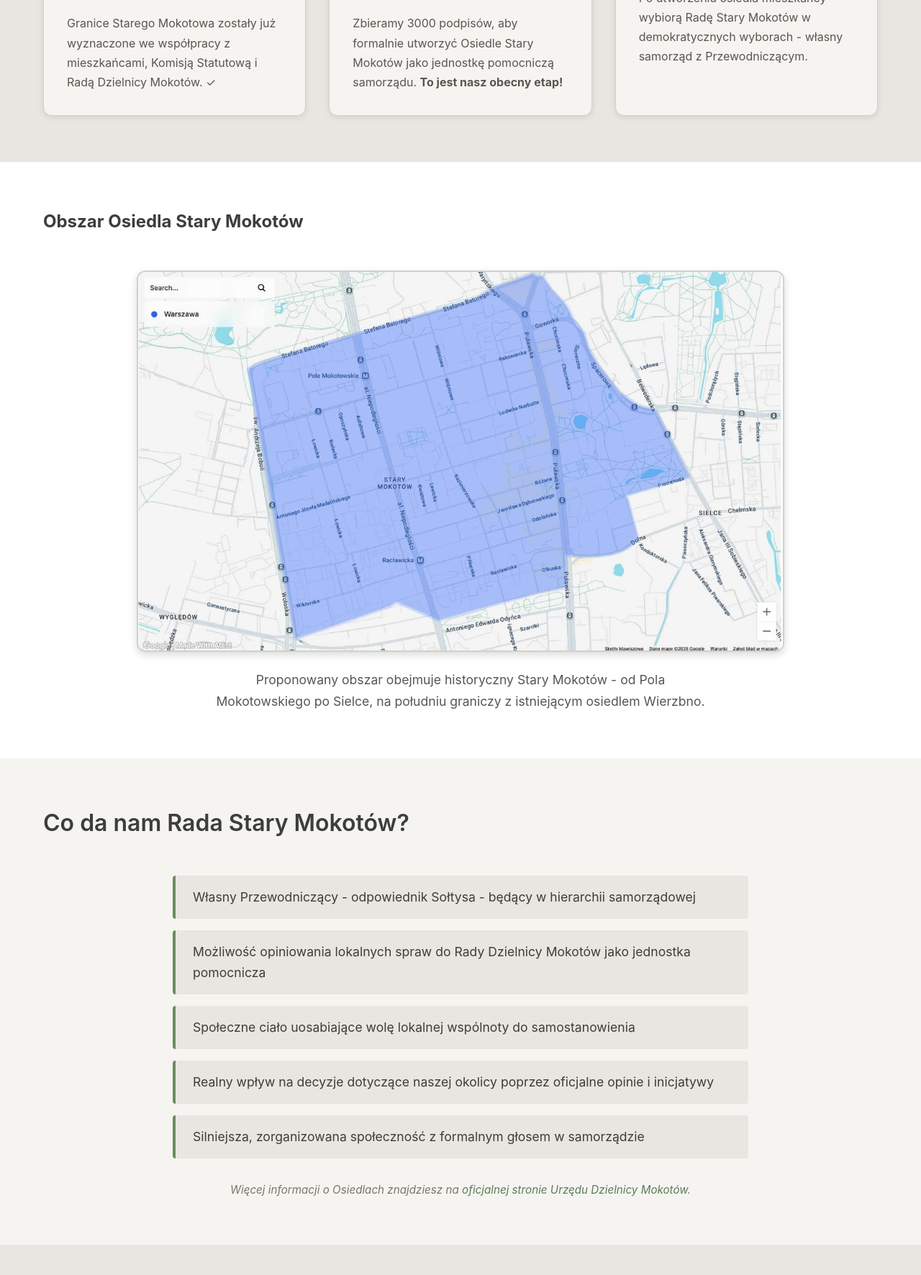
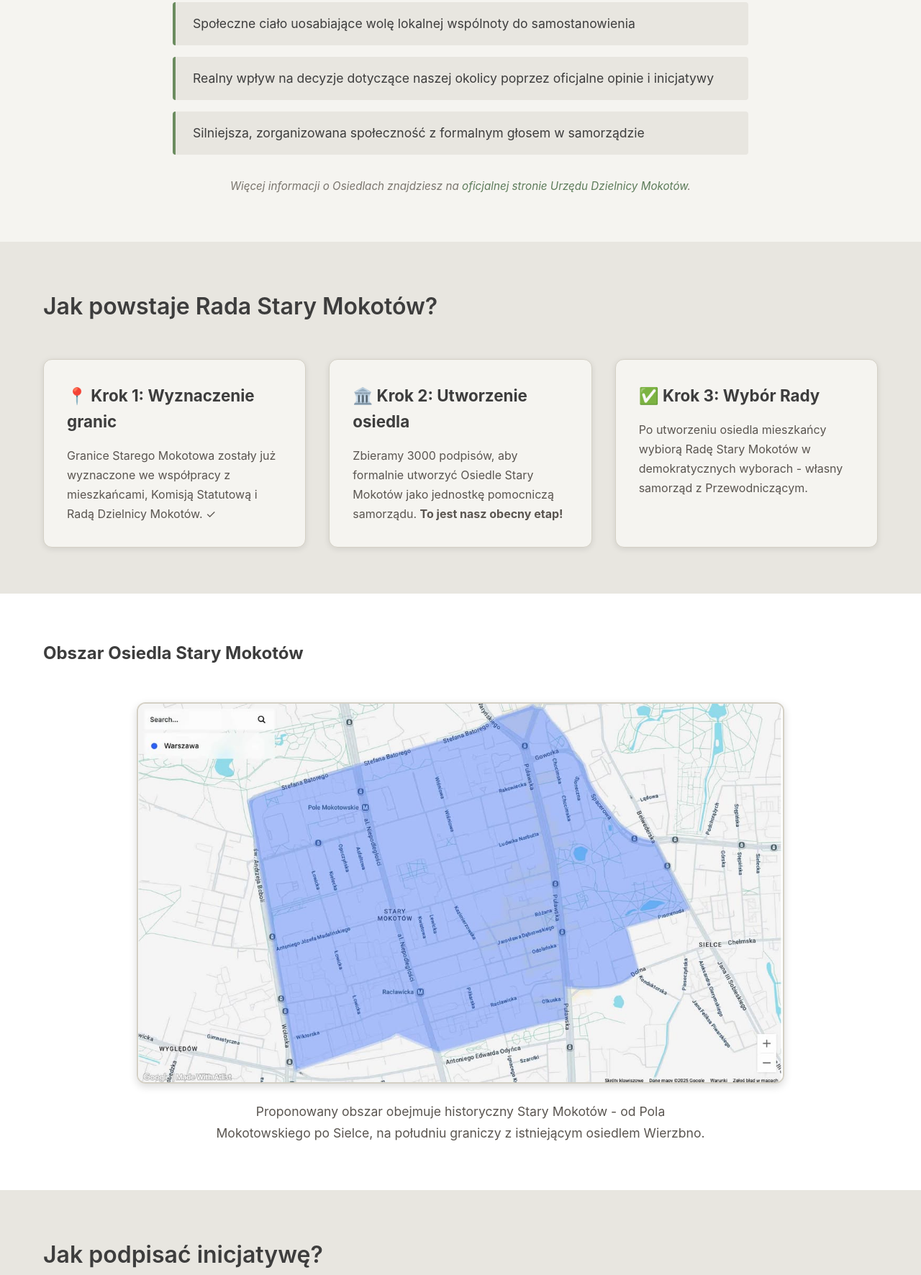
Before and after one commit to tadeoos/rada-stary-mokotow, a website built with webpack: page index.html in a window 1280 px wide. Shown: the part 856-2628 px from the top of the page at 72% size. Built offline with nearby package versions, Linux system fonts and the light colour scheme; no server answers.

Commit message:
change order

```diff
--- a/index.html
+++ b/index.html
@@ -7,7 +7,8 @@
   <title>Rada Stary Mokotów - Zbieramy podpisy</title>
   <link rel="preconnect" href="https://fonts.googleapis.com">
   <link rel="preconnect" href="https://fonts.gstatic.com" crossorigin>
-  <link ts.googleapis.com/css2?family=Poppins:wght@300;400;500;600;700&display=swap" rel="stylesheet">
+  <link ts.googleapis.com
+  /css2?family=Poppins:wght@300;400;500;600;700&display=swap" rel="stylesheet">
   <link rel="stylesheet" href="css/style.css?v=20251121194923">
   <meta name="description" content="Inicjatywa powołania Rady Stary Mokotów - zbieramy podpisy mieszkańców">
 
@@ -37,8 +38,27 @@
   <section class="hero">
     <div class="container">
       <h2>Stary Mokotów formalnie nie istnieje. Zmieńmy to!</h2>
-      <p class="lead">Zbieramy minimum 3000 podpisów (10% spisu wyborców), aby oficjalnie utworzyć Osiedle Stary Mokotów. Następnie wybierzemy demokratycznie Radę Osiedla, która będzie reprezentować nasze potrzeby przed Radą Dzielnicy.</p>
+      <p class="lead">Zbieramy minimum 3000 podpisów (10% spisu wyborców), aby oficjalnie utworzyć Osiedle Stary
+        Mokotów. Następnie wybierzemy demokratycznie Radę Osiedla, która będzie reprezentować nasze potrzeby przed Radą
+        Dzielnicy.</p>
       <a href="#podpisy" class="cta-button">Podpisz inicjatywę</a>
+    </div>
+  </section>
+
+  <section class="why">
+    <div class="container">
+      <h2>Co da nam Rada Stary Mokotów?</h2>
+      <ul class="benefits">
+        <li>Możliwość opiniowania lokalnych spraw do Rady Dzielnicy Mokotów jako jednostka pomocnicza</li>
+        <li>Społeczne ciało uosabiające wolę lokalnej wspólnoty do samostanowienia</li>
+        <li>Realny wpływ na decyzje dotyczące naszej okolicy poprzez oficjalne opinie i inicjatywy</li>
+        <li>Silniejsza, zorganizowana społeczność z formalnym głosem w samorządzie</li>
+      </ul>
+      <div class="info-box">
+        <p>Więcej informacji o Osiedlach znajdziesz na <a href="https://mokotow.um.warszawa.pl/osiedla" target="_blank"
+                                                          rel="noopener noreferrer">oficjalnej stronie Urzędu Dzielnicy
+          Mokotów</a>.</p>
+      </div>
     </div>
   </section>
 
@@ -48,15 +68,18 @@
       <div class="grid">
         <div class="card">
           <h3>📍 Krok 1: Wyznaczenie granic</h3>
-          <p>Granice Starego Mokotowa zostały już wyznaczone we współpracy z mieszkańcami, Komisją Statutową i Radą Dzielnicy Mokotów. ✓</p>
+          <p>Granice Starego Mokotowa zostały już wyznaczone we współpracy z mieszkańcami, Komisją Statutową i Radą
+            Dzielnicy Mokotów. ✓</p>
         </div>
         <div class="card">
           <h3>🏛️ Krok 2: Utworzenie osiedla</h3>
-          <p>Zbieramy 3000 podpisów, aby formalnie utworzyć Osiedle Stary Mokotów jako jednostkę pomocniczą samorządu. <strong>To jest nasz obecny etap!</strong></p>
+          <p>Zbieramy 3000 podpisów, aby formalnie utworzyć Osiedle Stary Mokotów jako jednostkę pomocniczą samorządu.
+            <strong>To jest nasz obecny etap!</strong></p>
         </div>
         <div class="card">
           <h3>✅ Krok 3: Wybór Rady</h3>
-          <p>Po utworzeniu osiedla mieszkańcy wybiorą Radę Stary Mokotów w demokratycznych wyborach - własny samorząd z Przewodniczącym.</p>
+          <p>Po utworzeniu osiedla mieszkańcy wybiorą Radę Stary Mokotów w demokratycznych wyborach - własny samorząd z
+            Przewodniczącym.</p>
         </div>
       </div>
     </div>
@@ -69,22 +92,6 @@
         <img src="img/rada_obszar.jpg" alt="Mapa obszaru Osiedla Stary Mokotów" class="area-map-image">
         <p class="map-description">Proponowany obszar obejmuje historyczny Stary Mokotów - od Pola Mokotowskiego po
           Sielce, na południu graniczy z istniejącym osiedlem Wierzbno.</p>
-      </div>
-    </div>
-  </section>
-
-  <section class="why">
-    <div class="container">
-      <h2>Co da nam Rada Stary Mokotów?</h2>
-      <ul class="benefits">
-        <li>Własny Przewodniczący - odpowiednik Sołtysa - będący w hierarchii samorządowej</li>
-        <li>Możliwość opiniowania lokalnych spraw do Rady Dzielnicy Mokotów jako jednostka pomocnicza</li>
-        <li>Społeczne ciało uosabiające wolę lokalnej wspólnoty do samostanowienia</li>
-        <li>Realny wpływ na decyzje dotyczące naszej okolicy poprzez oficjalne opinie i inicjatywy</li>
-        <li>Silniejsza, zorganizowana społeczność z formalnym głosem w samorządzie</li>
-      </ul>
-      <div class="info-box">
-        <p>Więcej informacji o Osiedlach znajdziesz na <a href="https://mokotow.um.warszawa.pl/osiedla" target="_blank" rel="noopener noreferrer">oficjalnej stronie Urzędu Dzielnicy Mokotów</a>.</p>
       </div>
     </div>
   </section>
@@ -118,11 +125,13 @@
     <div class="container">
       <h2>Gdzie zbieramy podpisy?</h2>
       <p class="locations-subtitle">Poproś obsługę o teczkę z napisem "Rada Stary Mokotów"</p>
-        <iframe src="https://www.google.com/maps/d/embed?mid=1pX94OZPYqvG0SaVIFLQNLsgbdofd_eM&ehbc=2E312F&noprof=1" width="100%" height="550"></iframe>
+      <iframe src="https://www.google.com/maps/d/embed?mid=1pX94OZPYqvG0SaVIFLQNLsgbdofd_eM&ehbc=2E312F&noprof=1"
+              width="100%" height="550"></iframe>
 
       <div class="download-section">
         <h3>Chcesz pomóc? Zbierz podpisy samodzielnie!</h3>
-        <p>Możesz wydrukować formularz i samodzielnie zebrać podpisy od rodziny, sąsiadów i znajomych. Następnie zwróć wypełniony formularz do jednej z wyżej wymienionych lokalizacji.</p>
+        <p>Możesz wydrukować formularz i samodzielnie zebrać podpisy od rodziny, sąsiadów i znajomych. Następnie zwróć
+          wypełniony formularz do jednej z wyżej wymienionych lokalizacji.</p>
         <a href="files/RSM_podpisy.pdf" class="download-button" download>
           <svg width="20" height="20" viewBox="0 0 20 20" fill="none" xmlns="http://www.w3.org/2000/svg">
             <path d="M10 13L5 8H8V3H12V8H15L10 13Z" fill="currentColor"/>
@@ -146,7 +155,8 @@
   <section class="newsletter">
     <div class="container">
       <h2>Pozostań w kontakcie</h2>
-      <p class="newsletter-intro">Zapisz się do naszego newslettera i bądź na bieżąco z postępami inicjatywy, terminami spotkań i wydarzeniami w naszej społeczności.</p>
+      <p class="newsletter-intro">Zapisz się do naszego newslettera i bądź na bieżąco z postępami inicjatywy, terminami
+        spotkań i wydarzeniami w naszej społeczności.</p>
       <form class="newsletter-form" id="newsletterForm">
         <div class="form-group">
           <input type="email" id="email" name="email" placeholder="Twój adres email" required>
```
Lines whose indentation alone changed are shown as unchanged.
